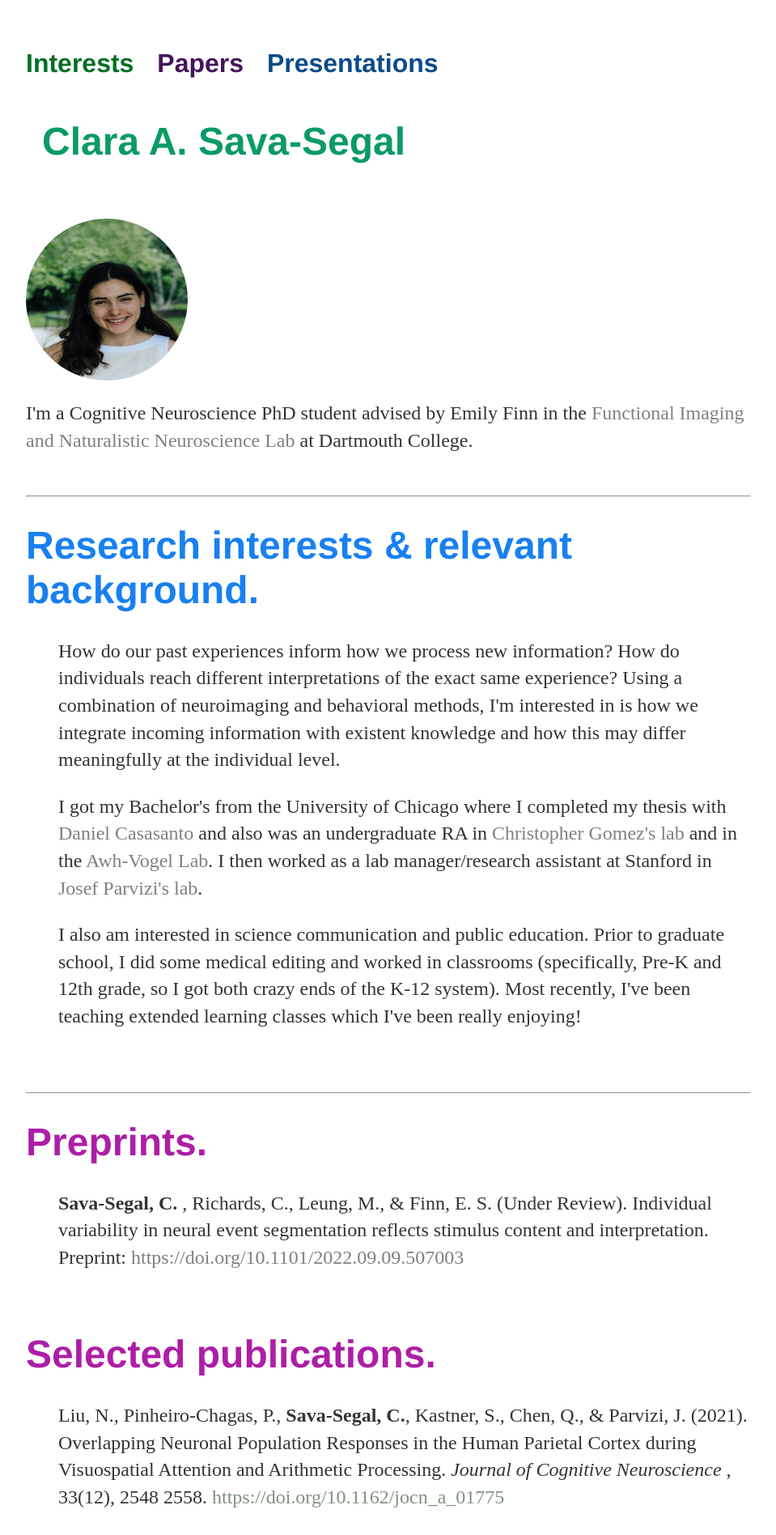
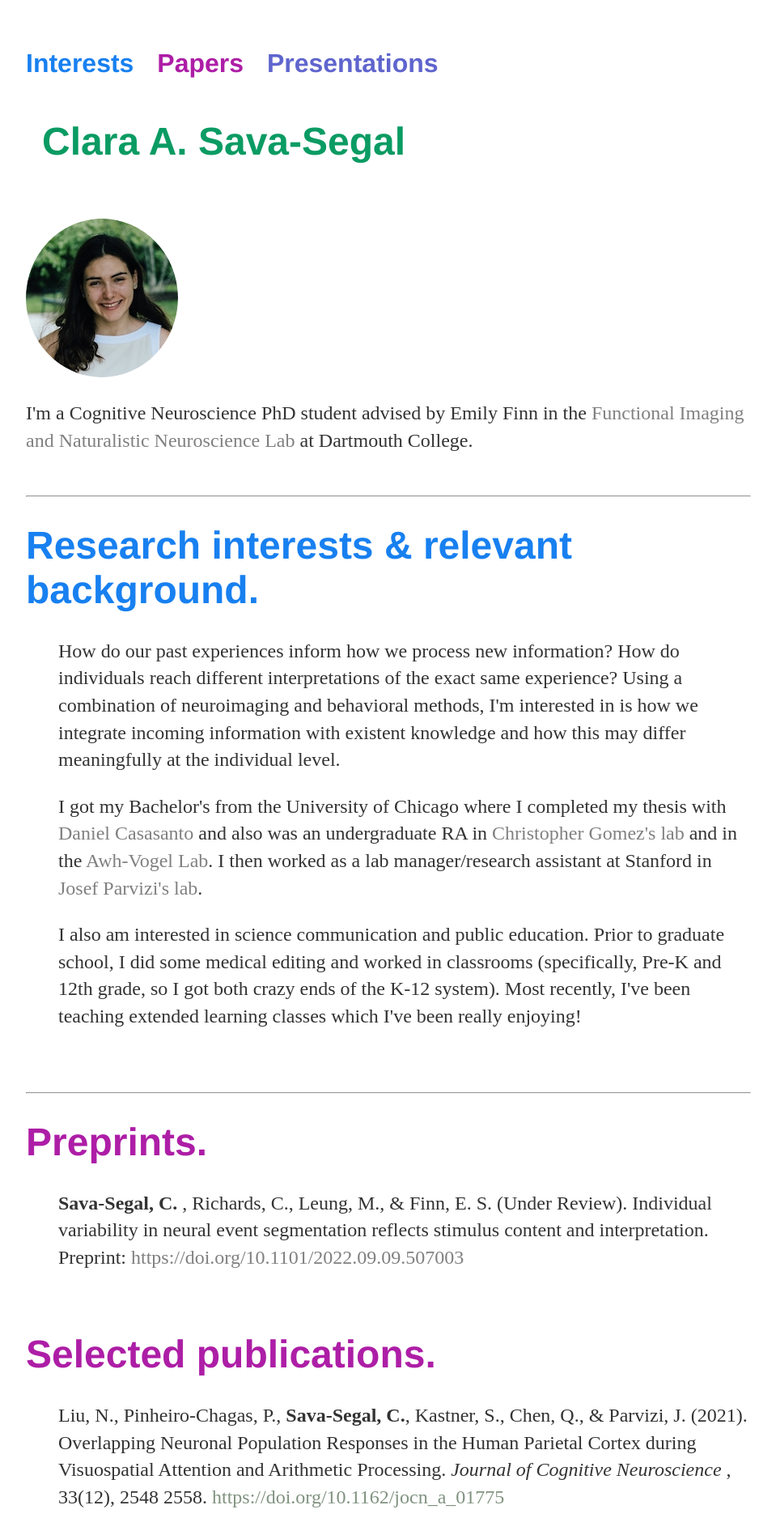
Before and after one commit to csavasegal/csavasegal.github.io, a Jekyll site: the page built from index.html, in a window 1280 px wide. Shown: the top 1896 px of the page at 81% size, without its empty margins (160-1119 px from the left). Built offline with Jekyll 4.4.1, drawn with Linux system fonts in a browser that asks for light colours.

Commit message:
Add files via upload
circular image

```diff
--- a/_layouts/default.html
+++ b/_layouts/default.html
@@ -9,10 +9,10 @@
 			<nav>
 
                  <ul>
-                    <li><a href="#researchint"> <span style="color:rgb(3, 111, 36)"></spanstyle>Interests</span></a></li>
+                    <li><a href="#researchint"> <span style="color:rgb(24, 128, 240)"></spanstyle>Interests</span></a></li>
                     <!-- <li><a href="#background"> <span style="color:rgb(12, 75, 138)"></spanstyle>Background</span></a></li> -->
-                    <li><a href="#preprints"> <span style="color:rgb(67, 20, 92)"></spanstyle>Papers</span></a></li>
-					<li><a href="#talks"> <span style="color:rgb(12, 75, 138)"></spanstyle>Presentations</span></a></li>
+                    <li><a href="#preprints"> <span style="color:rgb(173, 30, 166)"></spanstyle>Papers</span></a></li>
+					<li><a href="#talks"> <span style="color:rgb(95, 101, 205)"></spanstyle>Presentations</span></a></li>
 
 
                  </ul>
--- a/index.html
+++ b/index.html
@@ -17,7 +17,7 @@
 
 
 <div class="blurb">
-    <img class="circular_image" src="img/sava-segal_clara.jpg" alt="profile_pic">
+    <img src="img/sava-segal_clara.png" alt="profile_pic">
 	<p> I'm a Cognitive Neuroscience PhD student advised by Emily Finn in the <a href = "https://thefinnlab.github.io/research/" style="color: grey" >Functional Imaging and Naturalistic Neuroscience Lab</a> at Dartmouth College.  </a></p>
     <br>
 </div><!-- /.blurb -->
```
Also changed, not shown: img/sava-segal_clara.png (added).
